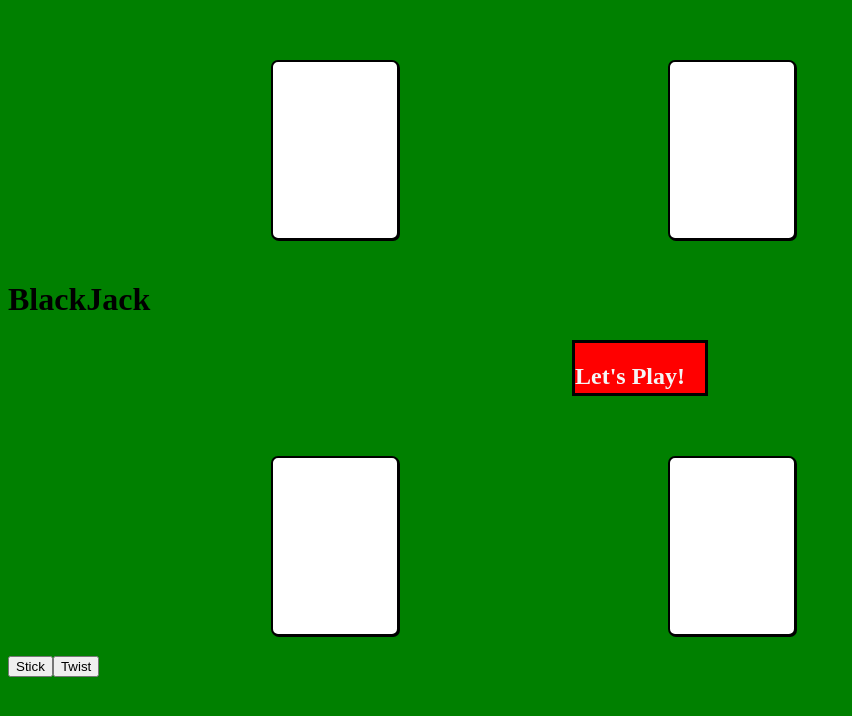
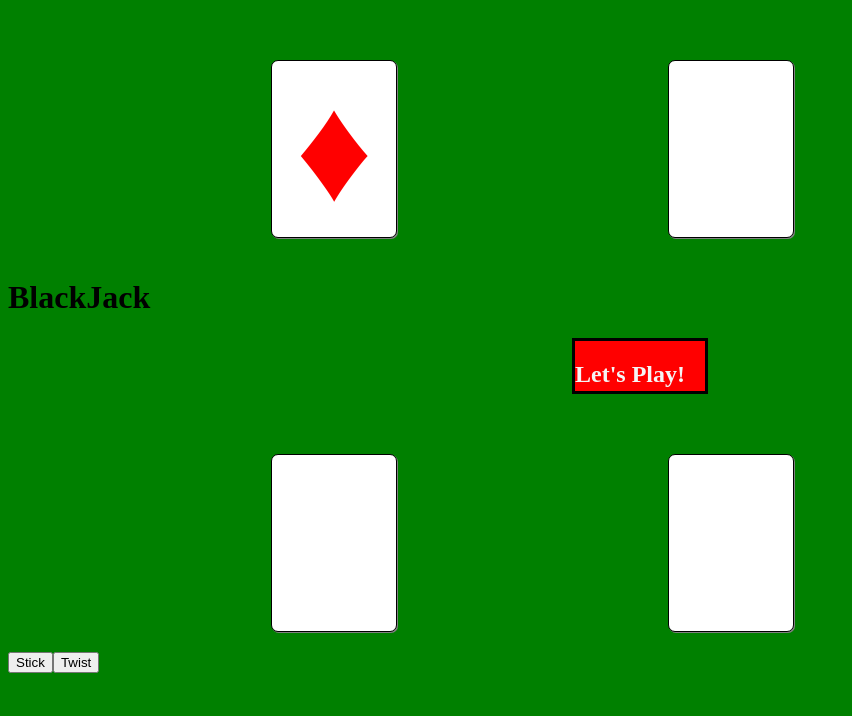
Before and after one commit to ajmccredie/black-jack, a plain HTML site: page index.html in a window 1280 px wide. Shown: the whole page, without its empty margins (0-852 px from the left). Drawn offline with Linux system fonts and the light colour scheme.

Commit message:
Add style to fronts of cards by first adding suit in the centre

```diff
--- a/assets/style.css
+++ b/assets/style.css
@@ -37,14 +37,30 @@ body {
     justify-content: center;
 }
 
+.red {
+    color: red;
+}
+
+.black {
+    color: black;
+}
+
+.card.front::before {
+
+}
+
 .card.front {
     background-color: #fff;
     height: 176px;
     width: 124px;
-    border: solid black 2px;
+    font-size: 150px;
+    display: flex;
+    justify-content: center;
+    border: solid black 1px;
+    align-items: center;
     border-radius: 7px;
     margin: 20px;
-    box-shadow: 1px 1px;
+    box-shadow: 1px 1px grey;
 }
 
 .card.back {
--- a/index.html
+++ b/index.html
@@ -7,7 +7,7 @@
     <script src="assets/script.js"></script>
 </head>
 <body>
-    <div id="dealer"><div class="card front"></div> <div class="card front"></div> <div class="card"></div></div>
+    <div id="dealer"><div data-set = "3 ♦" class="card front red">♦</div> <div class="card front"></div> <div class="card"></div></div>
     <div><h1>BlackJack</h1></div>
     <div id="button-area"><div id="start-button"><h2>Let's Play!</h2></div></div>
     <div id="player-one"><div class="card front"></div> <div class="card front"></div> <div class="card"></div></div>
```
